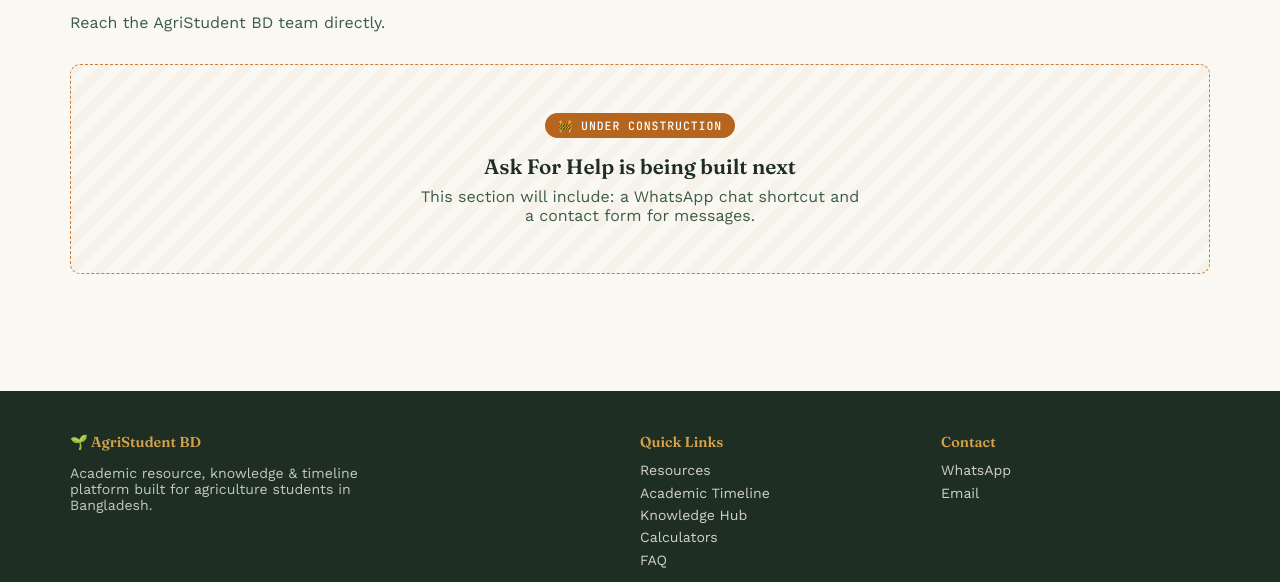
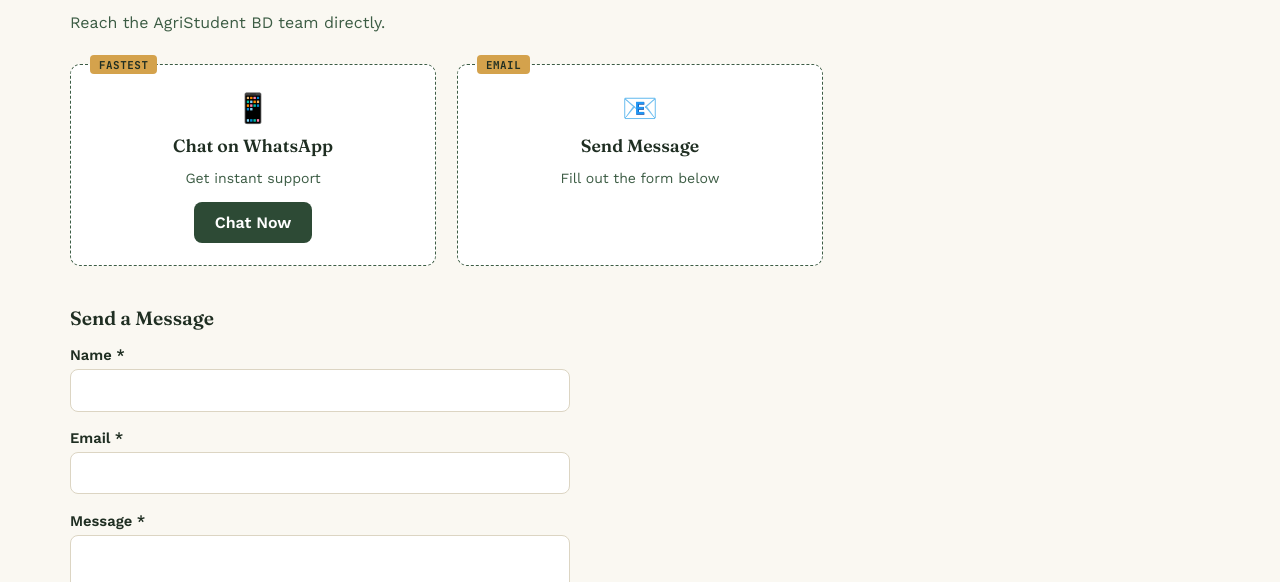
Before and after one commit to somrat99100/agristudent-bd, a plain HTML site: page help.html in a window 1280 px wide. Shown: the part 218-800 px from the top of the page. Drawn offline with nearby package versions, Linux system fonts and the light colour scheme.

Commit message:
Add contact options and message form to help page

```diff
--- a/help.html
+++ b/help.html
@@ -10,13 +10,11 @@
 </head>
 <body>
 
-<!-- ANNOUNCEMENT BAR -->
 <div class="announce-bar">
   <div class="marquee"><span>🚀 Be Registered to Keep Access in Future Updates &amp; Premium Resources — Join the AgriStudent BD community today</span></div>
   <a href="register.html" class="btn-register">Register Now</a>
 </div>
 
-<!-- NAVBAR -->
 <header class="navbar">
   <div class="container inner">
     <a href="index.html" class="brand">🌱 AgriStudent BD</a>
@@ -43,44 +41,61 @@
     <h1>💬 Ask For Help</h1>
     <p style="color:var(--moss-600);max-width:560px;margin-bottom:2rem;">Reach the AgriStudent BD team directly.</p>
 
-    <div class="uc-panel">
-      <span class="badge">🚧 Under construction</span>
-      <h3>Ask For Help is being built next</h3>
-      <p>This section will include: a WhatsApp chat shortcut and a contact form for messages.</p>
+    <div class="card-grid" style="margin-bottom:2.5rem;">
+      <div class="seed-card" style="text-align:center;">
+        <span class="tag">FASTEST</span>
+        <div class="icon">📱</div>
+        <h3>Chat on WhatsApp</h3>
+        <p style="font-size:.88rem;color:var(--moss-600);margin-bottom:1rem;">Get instant support</p>
+        <a id="whatsapp-link" href="https://wa.me/8801XXXXXXXXX" target="_blank" rel="noopener" class="btn-primary" style="display:inline-block;text-decoration:none;">Chat Now</a>
+      </div>
+
+      <div class="seed-card" style="text-align:center;">
+        <span class="tag">EMAIL</span>
+        <div class="icon">📧</div>
+        <h3>Send Message</h3>
+        <p style="font-size:.88rem;color:var(--moss-600);">Fill out the form below</p>
+      </div>
     </div>
+
+    <div style="max-width:500px;">
+      <h2 style="font-size:1.2rem;margin-bottom:1rem;">Send a Message</h2>
+
+      <form id="help-form">
+        <div class="form-field">
+          <label for="help-name">Name *</label>
+          <input type="text" id="help-name" required>
+        </div>
+        <div class="form-field">
+          <label for="help-email">Email *</label>
+          <input type="email" id="help-email" required>
+        </div>
+        <div class="form-field">
+          <label for="help-message">Message *</label>
+          <textarea id="help-message" required rows="4" style="width:100%;padding:.7rem .9rem;border:1px solid var(--line);border-radius:8px;font-family:var(--font-body);font-size:.95rem;"></textarea>
+        </div>
+
+        <button type="submit" id="help-submit" class="btn-primary" style="width:100%;padding:.85rem;">Submit</button>
+        <p id="help-status" class="hidden" style="font-size:.88rem;margin-top:.8rem;"></p>
+      </form>
+
+      <div id="help-success" class="uc-panel hidden" style="border-color:var(--leaf-500);background:rgba(107,155,94,.06);">
+        <span class="badge" style="background:var(--leaf-500);">✅ Sent</span>
+        <h3>Thanks for reaching out!</h3>
+        <p>We'll get back to you as soon as possible.</p>
+      </div>
+    </div>
+
   </div>
 </section>
 
-<!-- FOOTER -->
 <footer>
   <div class="container">
-    <div class="footer-grid">
-      <div>
-        <h4>🌱 AgriStudent BD</h4>
-        <p style="opacity:.8;font-size:.88rem;max-width:320px;">Academic resource, knowledge &amp; timeline platform built for agriculture students in Bangladesh.</p>
-      </div>
-      <div>
-        <h4>Quick Links</h4>
-        <ul>
-          <li><a href="resources.html">Resources</a></li>
-          <li><a href="timeline.html">Academic Timeline</a></li>
-          <li><a href="knowledge-hub.html">Knowledge Hub</a></li>
-          <li><a href="calculators.html">Calculators</a></li>
-          <li><a href="faq.html">FAQ</a></li>
-        </ul>
-      </div>
-      <div>
-        <h4>Contact</h4>
-        <ul>
-          <li>WhatsApp</li>
-          <li>Email</li>
-        </ul>
-      </div>
-    </div>
     <div class="footer-bottom">© AgriStudent BD — All Rights Reserved.</div>
   </div>
 </footer>
 
+<script type="module" src="js/help.js"></script>
 <script src="js/main.js"></script>
 </body>
 </html>
```
